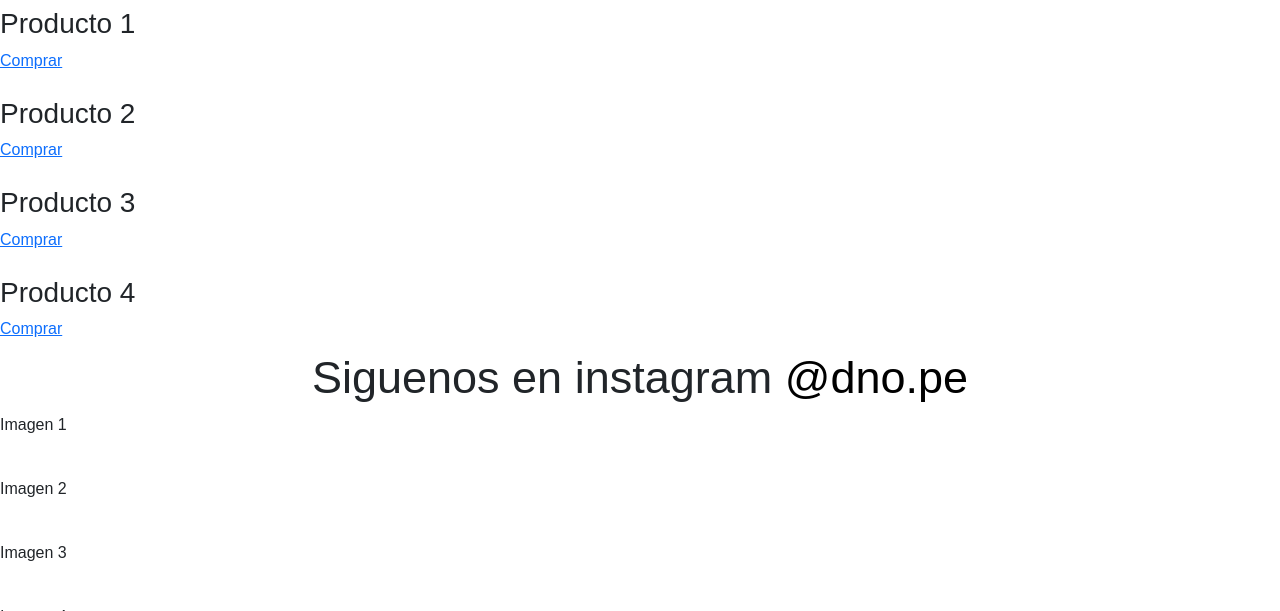
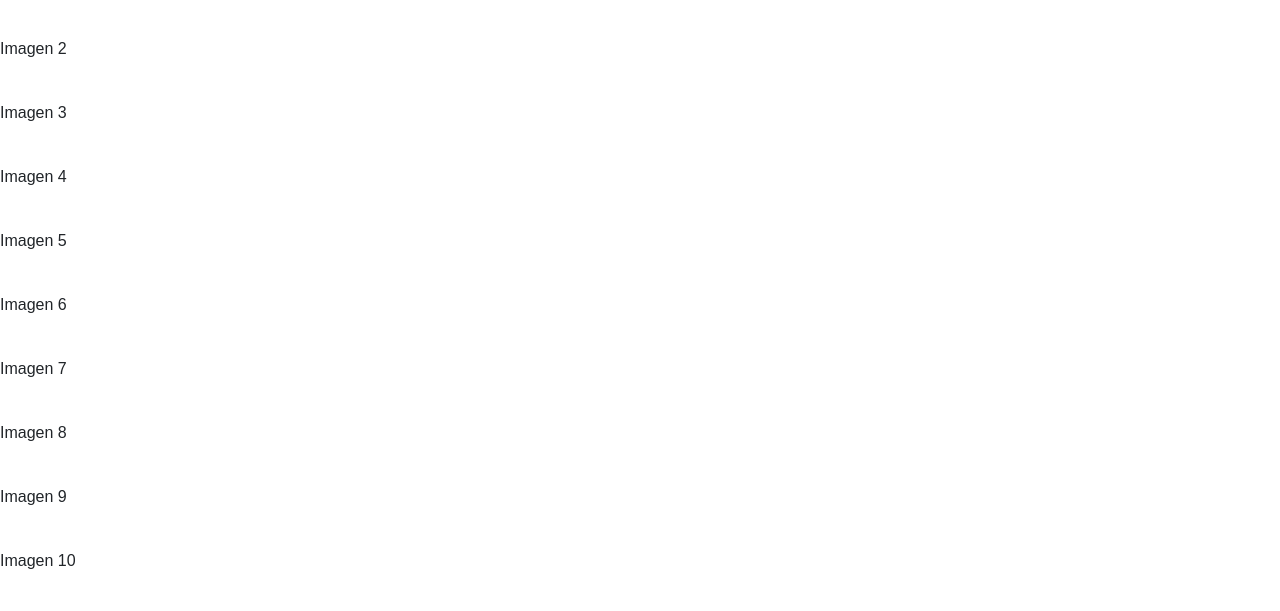
Before and after one commit to salozem/CoderHouse, a website: page index.html in a window 1280 px wide. Shown: the part 489-1100 px from the top of the page. Drawn offline with nearby package versions, Linux system fonts and the light colour scheme; a web font is replaced by a local one.

Commit message:
added node

```diff
--- a/index.html
+++ b/index.html
@@ -44,29 +44,6 @@
             <h2>Desde 2020</h2>
             <p>Lorem ipsum dolor, sit amet consectetur adipisicing elit. Quidem illo omnis impedit, tenetur repellendus error, sint eveniet accusamus alias, voluptatibus cumque at quo fugiat dignissimos. Unde eveniet blanditiis quo deleniti?</p>
             <a href="https://drive.google.com/file/d/1GtiO5bD6HZTLbtD6VtRxjjHLvgZVkA9e/view" target="_blank">Ver carta</a>
-        </section>
-        <section class="products">
-            <h2>Productos</h2>
-            <div>
-                <img src="" alt="">
-                <h3>Producto 1</h3>
-                <a href="">Comprar</a>
-            </div>
-            <div>
-                <img src="" alt="">
-                <h3>Producto 2</h3>
-                <a href="">Comprar</a>
-            </div>
-            <div>
-                <img src="" alt="">
-                <h3>Producto 3</h3>
-                <a href="">Comprar</a>
-            </div>
-            <div>
-                <img src="" alt="">
-                <h3>Producto 4</h3>
-                <a href="">Comprar</a>
-            </div>
         </section>
         <section class="instagram">
             <h2>Siguenos en instagram <a href="https://www.instagram.com/dno.pe/" target="_blank">@dno.pe</a></h2>
```
Also changed, not shown: package.json (added, +15 -0 lines), 2 other files.
